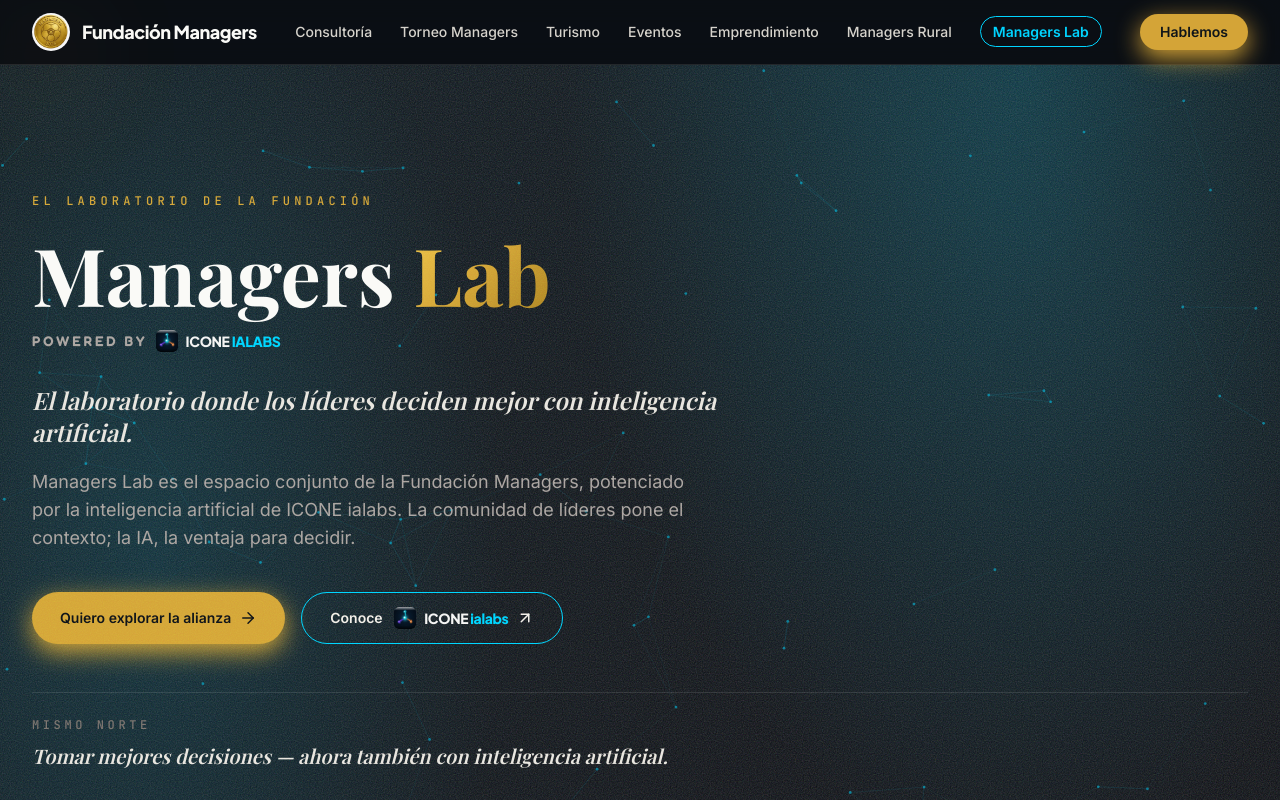
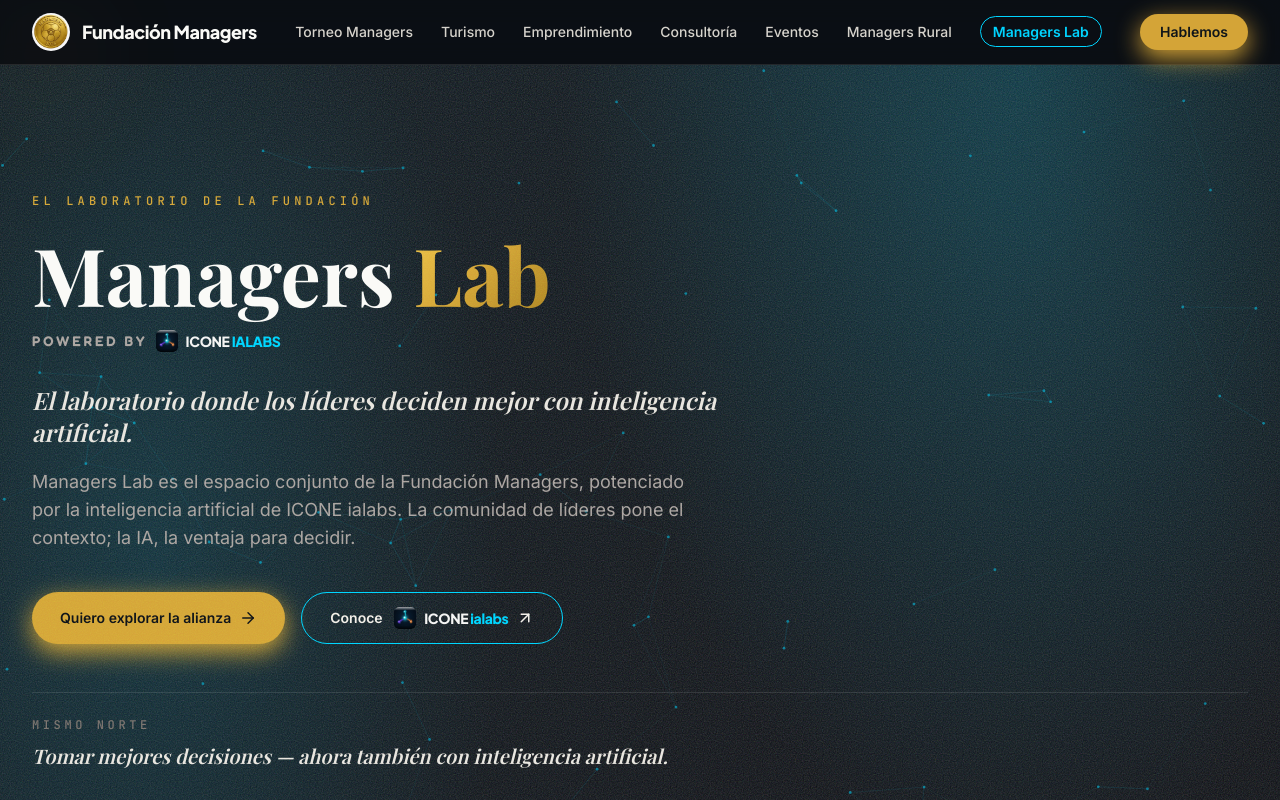
Before and after one commit to jorgeicone/fundacion-managers-fuente, a Next.js app: page /alianza/ in a window 1280 px wide. Shown: the top 800 px of the page. Built offline with nearby package versions, Linux system fonts and the light colour scheme; no server answers.

Commit message:
deploy: actualizacion del sitio

```diff
--- a/src/components/layout/MobileMenu.tsx
+++ b/src/components/layout/MobileMenu.tsx
@@ -30,11 +30,6 @@
     };
   }, [open]);
 
-  // Torneo Managers de primero en el menú (el resto conserva su orden).
-  const ejesMenu = [...EJES].sort((a, b) =>
-    a.slug === 'torneo' ? -1 : b.slug === 'torneo' ? 1 : 0,
-  );
-
   const panel = (
     <div
       className="fixed inset-0 z-[9999] flex flex-col"
@@ -61,7 +56,7 @@
         aria-label="Navegación principal móvil"
         className="flex flex-1 flex-col gap-1 overflow-y-auto px-6 py-8"
       >
-        {ejesMenu.map((eje) => (
+        {EJES.map((eje) => (
           <Link
             key={eje.slug}
             href={`/${eje.slug}/`}
--- a/src/lib/navigation.ts
+++ b/src/lib/navigation.ts
@@ -25,16 +25,9 @@
   icon: LucideIcon;
 }
 
+// Orden oficial definido por Jorge (mayo 2026):
+// Torneo → Turismo → Emprendimiento → Consultoría → Eventos → Managers Rural
 export const EJES: readonly Eje[] = [
-  {
-    slug: 'consultoria',
-    nombre: 'Consultoría',
-    tagline: 'Estrategia con propósito',
-    descripcion: 'Acompañamiento estratégico a empresas y organizaciones.',
-    theme: 'light',
-    accent: 'text-gold',
-    icon: Briefcase,
-  },
   {
     slug: 'torneo',
     nombre: 'Torneo Managers',
@@ -55,6 +48,24 @@
     icon: Plane,
   },
   {
+    slug: 'emprendimiento',
+    nombre: 'Emprendimiento',
+    tagline: 'Ideas que se vuelven empresas',
+    descripcion: 'Programas para emprendedores en etapa temprana.',
+    theme: 'light',
+    accent: 'text-gold',
+    icon: Rocket,
+  },
+  {
+    slug: 'consultoria',
+    nombre: 'Consultoría',
+    tagline: 'Estrategia con propósito',
+    descripcion: 'Acompañamiento estratégico a empresas y organizaciones.',
+    theme: 'light',
+    accent: 'text-gold',
+    icon: Briefcase,
+  },
+  {
     slug: 'eventos',
     nombre: 'Eventos',
     tagline: 'Encuentros que conectan',
@@ -62,15 +73,6 @@
     theme: 'light',
     accent: 'text-gold',
     icon: CalendarHeart,
-  },
-  {
-    slug: 'emprendimiento',
-    nombre: 'Emprendimiento',
-    tagline: 'Ideas que se vuelven empresas',
-    descripcion: 'Programas para emprendedores en etapa temprana.',
-    theme: 'light',
-    accent: 'text-gold',
-    icon: Rocket,
   },
   {
     slug: 'rural',
```
